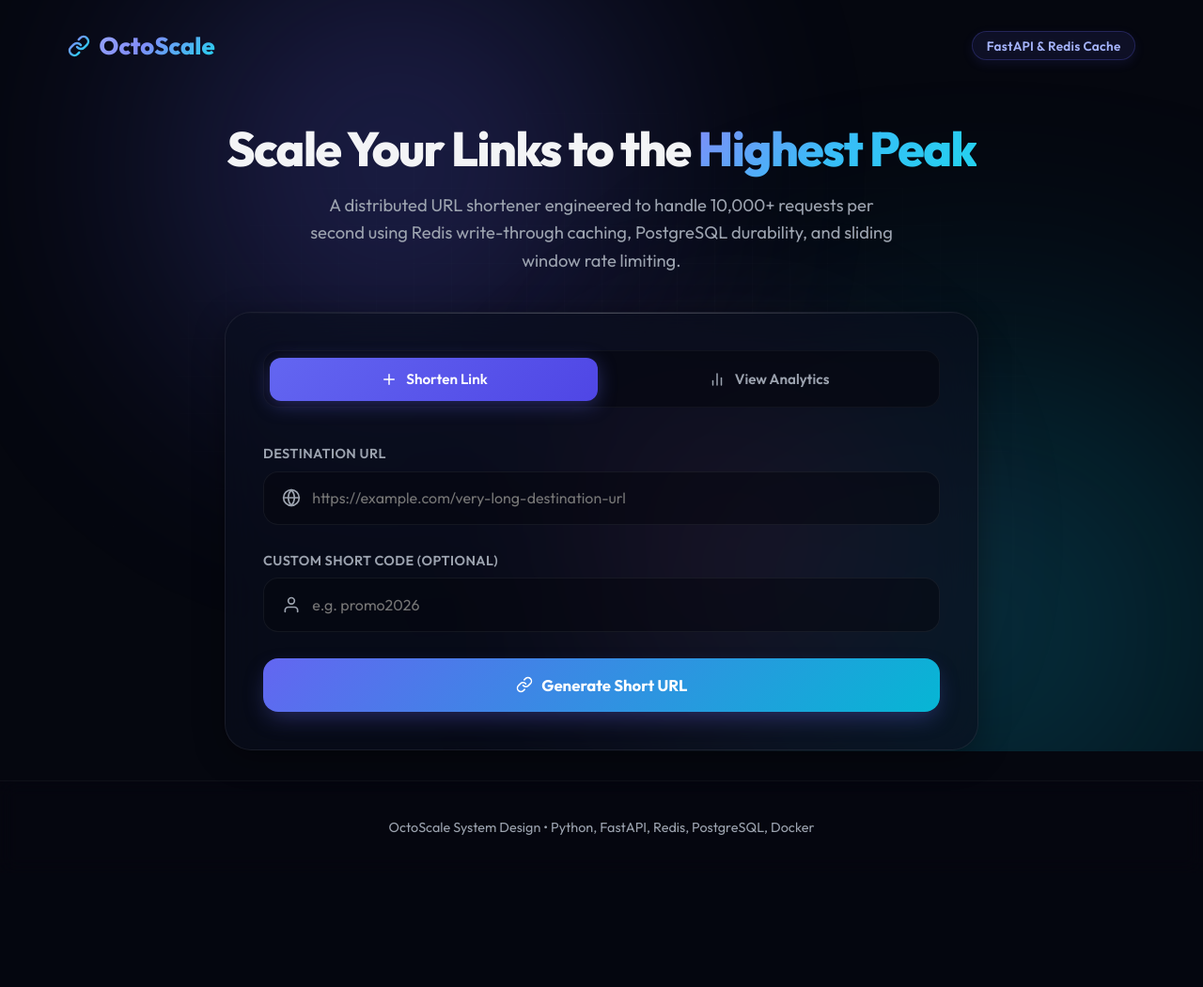
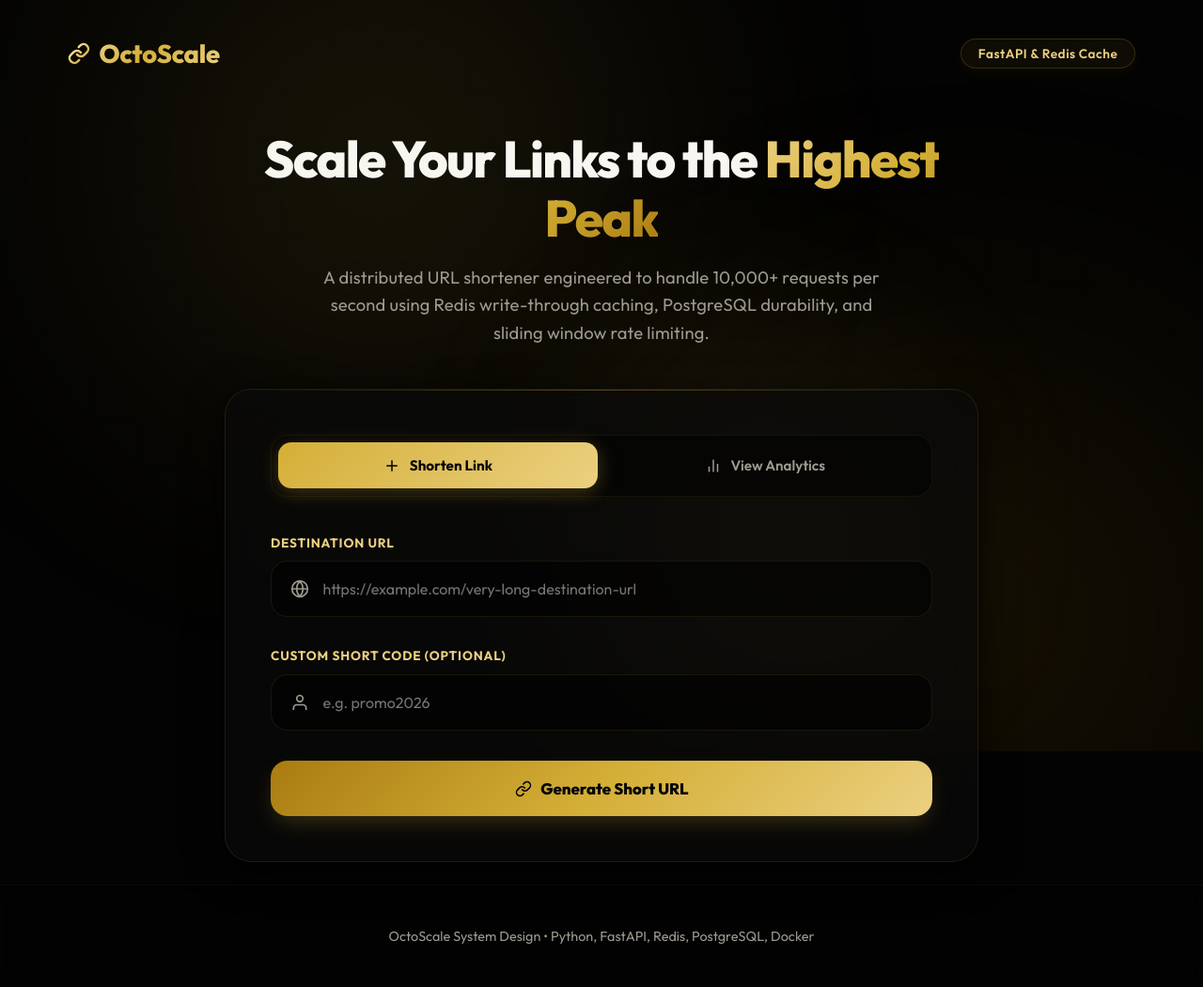
Before and after one commit to Charanloyal/octoscale-url-shortener, a FastAPI app: page / in a window 1280 px wide. Shown: the whole page at 94% size. Before the commit the page ends 889 px from the top, so only its background shows below. Run offline with FastAPI, Linux system fonts and the light colour scheme; parts of the project's set-up code (start-up, migrations or seed data) failed here and were passed over.

Commit message:
style: upgrade to luxury black and gold theme with premium champagne gradients and charts

```diff
--- a/app/static/css/styles.css
+++ b/app/static/css/styles.css
@@ -1,20 +1,20 @@
 @import url('https://fonts.googleapis.com/css2?family=Outfit:wght@300;400;500;600;700;800&display=swap');
 
 :root {
-    --bg-color: #05070f;
-    --text-color: #f3f4f6;
-    --text-muted: #9ca3af;
-    --primary: #6366f1;
-    --primary-light: #818cf8;
-    --primary-glow: rgba(99, 102, 241, 0.25);
-    --secondary: #06b6d4;
-    --secondary-light: #22d3ee;
-    --secondary-glow: rgba(6, 182, 212, 0.25);
-    --accent-pink: #ec4899;
-    --card-bg: rgba(10, 15, 30, 0.65);
-    --card-border: rgba(255, 255, 255, 0.07);
-    --glass-glow: 0 8px 32px 0 rgba(0, 0, 0, 0.37);
-    --input-focus-border: rgba(99, 102, 241, 0.5);
+    --bg-color: #030303;
+    --text-color: #f7f6f0;
+    --text-muted: #9e9a8f;
+    --primary: #d4af37;        /* Metallic Gold */
+    --primary-light: #f3e5ab;  /* Soft Champagne */
+    --primary-glow: rgba(212, 175, 55, 0.2);
+    --secondary: #aa7c11;      /* Dark Gold */
+    --secondary-light: #f0d575; /* Bright Gold */
+    --secondary-glow: rgba(170, 124, 17, 0.15);
+    --accent-gold: #ebd080;
+    --card-bg: rgba(10, 10, 10, 0.75);
+    --card-border: rgba(212, 175, 55, 0.12);
+    --glass-glow: 0 12px 40px 0 rgba(0, 0, 0, 0.8);
+    --input-focus-border: rgba(212, 175, 55, 0.45);
 }
 
 * {
@@ -51,9 +51,9 @@ body {
     width: 100%;
     height: 100%;
     background-image:
-        linear-gradient(rgba(255, 255, 255, 0.015) 1px, transparent 1px),
-        linear-gradient(90deg, rgba(255, 255, 255, 0.015) 1px, transparent 1px);
-    background-size: 40px 40px;
+        linear-gradient(rgba(212, 175, 55, 0.008) 1px, transparent 1px),
+        linear-gradient(90deg, rgba(212, 175, 55, 0.008) 1px, transparent 1px);
+    background-size: 50px 50px;
     mask-image: radial-gradient(ellipse at 50% 50%, black, transparent 80%);
     -webkit-mask-image: radial-gradient(ellipse at 50% 50%, black, transparent 80%);
 }
@@ -61,8 +61,8 @@ body {
 .blob {
     position: absolute;
     border-radius: 50%;
-    filter: blur(120px);
-    opacity: 0.25;
+    filter: blur(140px);
+    opacity: 0.15;
     animation: float 25s infinite alternate;
 }
 
@@ -88,19 +88,19 @@ body {
     left: 50%;
     width: 350px;
     height: 350px;
-    background: var(--accent-pink);
+    background: var(--accent-gold);
     animation-delay: -10s;
     animation-duration: 18s;
 }
 
 @keyframes float {
     0% { transform: translate(0, 0) scale(1); }
-    50% { transform: translate(80px, 40px) scale(1.15); }
-    100% { transform: translate(-40px, 80px) scale(0.9); }
+    50% { transform: translate(60px, 30px) scale(1.1); }
+    100% { transform: translate(-30px, 60px) scale(0.9); }
 }
 
 header {
-    padding: 2rem;
+    padding: 2.5rem 2rem;
     display: flex;
     justify-content: space-between;
     align-items: center;
@@ -111,14 +111,15 @@ header {
 }
 
 .logo {
-    font-size: 1.6rem;
+    font-size: 1.7rem;
     font-weight: 800;
-    background: linear-gradient(135deg, #a5b4fc, #818cf8, #22d3ee);
+    background: linear-gradient(135deg, #f3e5ab, #d4af37, #ebd080);
     -webkit-background-clip: text;
     -webkit-text-fill-color: transparent;
     display: flex;
     align-items: center;
     gap: 0.6rem;
+    letter-spacing: -0.01em;
 }
 
 .logo svg {
@@ -126,16 +127,16 @@ header {
 }
 
 .badge {
-    background: rgba(99, 102, 241, 0.1);
-    border: 1px solid rgba(99, 102, 241, 0.25);
-    color: #a5b4fc;
-    padding: 0.35rem 0.9rem;
+    background: rgba(212, 175, 55, 0.06);
+    border: 1px solid rgba(212, 175, 55, 0.2);
+    color: #ebd080;
+    padding: 0.4rem 1.1rem;
     border-radius: 9999px;
     font-size: 0.85rem;
     font-weight: 600;
-    letter-spacing: 0.02em;
+    letter-spacing: 0.04em;
     backdrop-filter: blur(4px);
-    box-shadow: 0 4px 12px rgba(99, 102, 241, 0.1);
+    box-shadow: 0 4px 15px rgba(212, 175, 55, 0.05);
 }
 
 main {
@@ -144,7 +145,7 @@ main {
     flex-direction: column;
     align-items: center;
     justify-content: center;
-    padding: 2rem 1.5rem;
+    padding: 1.5rem 1.5rem;
     max-width: 850px;
     margin: 0 auto;
     width: 100%;
@@ -153,20 +154,20 @@ main {
 
 .hero {
     text-align: center;
-    margin-bottom: 2.5rem;
+    margin-bottom: 2.8rem;
     animation: fadeInUp 0.8s cubic-bezier(0.16, 1, 0.3, 1);
 }
 
 .hero h1 {
-    font-size: 3.2rem;
+    font-size: 3.4rem;
     font-weight: 800;
     line-height: 1.15;
-    margin-bottom: 1rem;
+    margin-bottom: 1.1rem;
     letter-spacing: -0.03em;
 }
 
 .hero h1 span {
-    background: linear-gradient(135deg, #818cf8, #38bdf8, #22d3ee);
+    background: linear-gradient(135deg, #ebd080, #d4af37, #aa7c11);
     -webkit-background-clip: text;
     -webkit-text-fill-color: transparent;
 }
@@ -177,16 +178,17 @@ main {
     max-width: 620px;
     margin: 0 auto;
     line-height: 1.6;
+    letter-spacing: 0.01em;
 }
 
 /* Glassmorphic Container */
 .glass-container {
     background: var(--card-bg);
     border: 1px solid var(--card-border);
-    backdrop-filter: blur(20px);
-    -webkit-backdrop-filter: blur(20px);
+    backdrop-filter: blur(25px);
+    -webkit-backdrop-filter: blur(25px);
     border-radius: 28px;
-    padding: 2.5rem;
+    padding: 3rem;
     width: 100%;
     box-shadow: var(--glass-glow);
     animation: fadeInUp 1s cubic-bezier(0.16, 1, 0.3, 1);
@@ -194,25 +196,25 @@ main {
     overflow: hidden;
 }
 
-/* Add a premium top border glow */
+/* Luxury gold line reflection */
 .glass-container::before {
     content: '';
     position: absolute;
     top: 0;
     left: 0;
     right: 0;
-    height: 1px;
-    background: linear-gradient(90deg, transparent, rgba(255, 255, 255, 0.25), transparent);
+    height: 1.5px;
+    background: linear-gradient(90deg, transparent, rgba(212, 175, 55, 0.35), transparent);
 }
 
 /* Tabs */
 .tabs {
     display: flex;
     gap: 0.5rem;
-    background: rgba(5, 7, 15, 0.6);
-    border: 1px solid rgba(255, 255, 255, 0.04);
-    border-radius: 16px;
-    padding: 0.4rem;
+    background: rgba(3, 3, 3, 0.7);
+    border: 1px solid rgba(212, 175, 55, 0.08);
+    border-radius: 18px;
+    padding: 0.45rem;
     margin-bottom: 2.5rem;
 }
 
@@ -222,11 +224,11 @@ main {
     border: none;
     outline: none;
     color: var(--text-muted);
-    padding: 0.85rem 1rem;
+    padding: 0.95rem 1rem;
     font-family: inherit;
     font-size: 0.95rem;
     font-weight: 600;
-    border-radius: 12px;
+    border-radius: 14px;
     cursor: pointer;
     transition: all 0.3s cubic-bezier(0.16, 1, 0.3, 1);
     display: flex;
@@ -237,13 +239,14 @@ main {
 
 .tab-btn:hover {
     color: var(--text-color);
-    background: rgba(255, 255, 255, 0.03);
+    background: rgba(212, 175, 55, 0.02);
 }
 
 .tab-btn.active {
-    color: #ffffff;
-    background: linear-gradient(135deg, var(--primary), #4f46e5);
-    box-shadow: 0 4px 20px rgba(99, 102, 241, 0.35);
+    color: #030303;
+    background: linear-gradient(135deg, #d4af37, #ebd080);
+    box-shadow: 0 4px 20px rgba(212, 175, 55, 0.3);
+    font-weight: 700;
 }
 
 /* Tab Panels */
@@ -258,17 +261,17 @@ main {
 
 /* Inputs & Forms */
 .form-group {
-    margin-bottom: 1.8rem;
+    margin-bottom: 2rem;
     position: relative;
 }
 
 .form-group label {
     display: block;
-    margin-bottom: 0.6rem;
-    font-size: 0.9rem;
-    color: var(--text-muted);
-    font-weight: 600;
-    letter-spacing: 0.03em;
+    margin-bottom: 0.65rem;
+    font-size: 0.85rem;
+    color: #ebd080;
+    font-weight: 700;
+    letter-spacing: 0.06em;
     text-transform: uppercase;
 }
 
@@ -280,7 +283,7 @@ main {
 
 .input-icon {
     position: absolute;
-    left: 1.25rem;
+    left: 1.3rem;
     color: var(--text-muted);
     display: flex;
     align-items: center;
@@ -290,10 +293,10 @@ main {
 
 .form-input {
     width: 100%;
-    background: rgba(5, 7, 15, 0.5);
-    border: 1px solid rgba(255, 255, 255, 0.06);
-    border-radius: 16px;
-    padding: 1.1rem 1.1rem 1.1rem 3.2rem;
+    background: rgba(3, 3, 3, 0.6);
+    border: 1px solid rgba(212, 175, 55, 0.1);
+    border-radius: 18px;
+    padding: 1.2rem 1.2rem 1.2rem 3.4rem;
     color: var(--text-color);
     font-family: inherit;
     font-size: 1rem;
@@ -314,26 +317,26 @@ main {
 /* Button UI */
 .btn {
     width: 100%;
-    background: linear-gradient(135deg, var(--primary), var(--secondary));
+    background: linear-gradient(135deg, #aa7c11, #d4af37, #ebd080);
     border: none;
-    border-radius: 16px;
-    padding: 1.1rem;
-    color: #ffffff;
+    border-radius: 18px;
+    padding: 1.2rem;
+    color: #030303;
     font-family: inherit;
     font-size: 1.05rem;
-    font-weight: 700;
+    font-weight: 800;
     cursor: pointer;
     transition: all 0.3s cubic-bezier(0.16, 1, 0.3, 1);
     display: flex;
     align-items: center;
     justify-content: center;
     gap: 0.6rem;
-    box-shadow: 0 10px 25px -5px rgba(99, 102, 241, 0.35);
+    box-shadow: 0 10px 25px -5px rgba(212, 175, 55, 0.25);
 }
 
 .btn:hover {
     transform: translateY(-2px);
-    box-shadow: 0 15px 30px -5px rgba(99, 102, 241, 0.45);
+    box-shadow: 0 15px 30px -5px rgba(212, 175, 55, 0.35);
     filter: brightness(1.1);
 }
 
@@ -604,13 +612,13 @@ main {
 }
 
 footer {
-    padding: 2.5rem;
+    padding: 2.8rem;
     text-align: center;
     color: var(--text-muted);
     font-size: 0.9rem;
     margin-top: auto;
-    border-top: 1px solid rgba(255, 255, 255, 0.04);
-    background: rgba(5, 7, 15, 0.4);
+    border-top: 1px solid rgba(212, 175, 55, 0.05);
+    background: rgba(3, 3, 3, 0.6);
     backdrop-filter: blur(10px);
 }
 
--- a/app/static/js/app.js
+++ b/app/static/js/app.js
@@ -236,12 +236,12 @@ function renderReferrerChart(clicks) {
             datasets: [{
                 data: counts,
                 backgroundColor: [
-                    '#6366f1', // Indigo
-                    '#06b6d4', // Cyan
-                    '#3b82f6', // Blue
-                    '#a855f7', // Purple
-                    '#14b8a6', // Teal
-                    '#ec4899'  // Pink
+                    '#d4af37', // Metallic Gold
+                    '#ebd080', // Soft Gold
+                    '#aa7c11', // Dark Bronze/Gold
+                    '#f3e5ab', // Pale Champagne
+                    '#f0d575', // Amber Yellow
+                    '#b8860b'  // Dark Goldenrod
                 ],
                 borderWidth: 0,
                 hoverOffset: 4
--- a/app/templates/index.html
+++ b/app/templates/index.html
@@ -24,8 +24,8 @@
     <!-- SVG Gradient for Logo -->
     <svg style="width:0;height:0;position:absolute;" aria-hidden="true" focusable="false">
         <linearGradient id="logo-grad" x1="0%" y1="0%" x2="100%" y2="100%">
-            <stop offset="0%" stop-color="#818cf8" />
-            <stop offset="100%" stop-color="#22d3ee" />
+            <stop offset="0%" stop-color="#f3e5ab" />
+            <stop offset="100%" stop-color="#d4af37" />
         </linearGradient>
     </svg>
 
```
Also changed, not shown: other parts of app/static/css/styles.css (+60 -55 lines).
